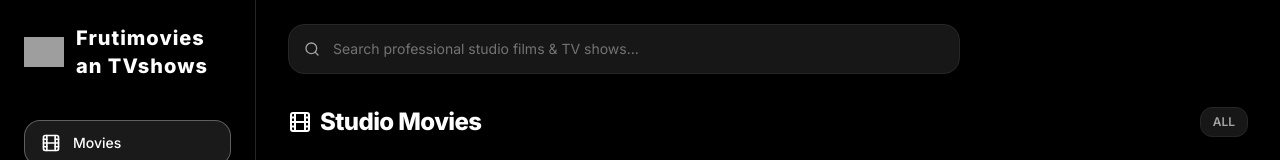
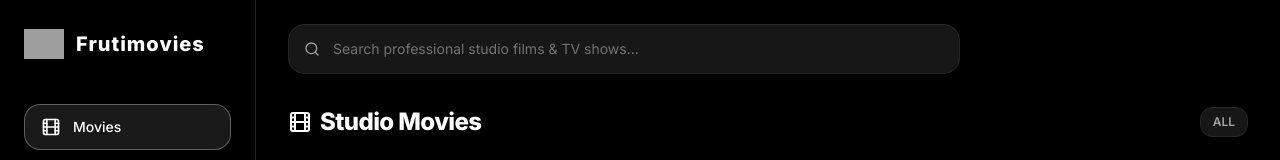
Before and after one commit to school-rgb/frutimovies, a plain HTML site: page index.html in a window 1280 px wide. Shown: the top 160 px of the page. Drawn offline with nearby package versions, Linux system fonts and the light colour scheme; no server answers; grey boxes are pictures that could not be loaded.

Commit message:
Remove 'an TVshows' from brand name

```diff
--- a/index.html
+++ b/index.html
@@ -84,7 +84,7 @@
             <div class="flex items-center space-x-3 cursor-pointer mb-10" @click="resetHome()">
                 <img src="https://github.com/school-rgb/frutiger-logo/blob/main/Screenshot%202026-09-20%2010.14.00%20PM-inverted.png?raw=true" alt="CineVerse Logo" class="w-10 h-10 object-contain">
                 <div>
-                    <span class="text-xl font-black tracking-wider text-white">Frutimovies an TVshows</span>
+                    <span class="text-xl font-black tracking-wider text-white">Frutimovies</span>
                 </div>
             </div>
 
@@ -142,7 +142,7 @@
             <div class="px-4 h-16 flex items-center justify-between">
                 <div class="flex items-center space-x-2 cursor-pointer" @click="resetHome()">
                     <img src="https://github.com/school-rgb/frutiger-logo/blob/main/Screenshot%202026-09-20%2010.14.00%20PM-inverted.png?raw=true" alt="CineVerse Logo" class="w-8 h-8 object-contain">
-                    <span class="text-lg font-black tracking-wider text-white">Frutimovies an TVshows</span>
+                    <span class="text-lg font-black tracking-wider text-white">Frutimovies</span>
                 </div>
 
                 <div class="flex items-center space-x-2">
```
